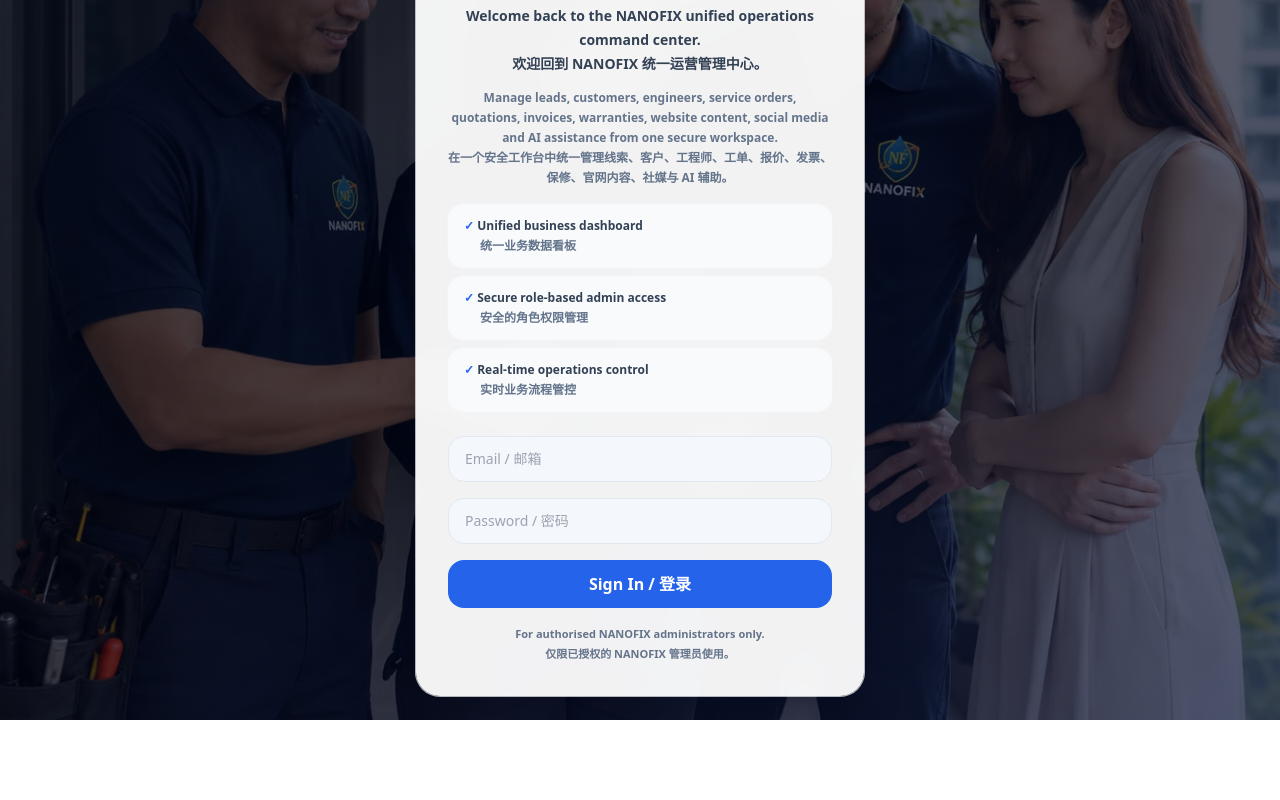
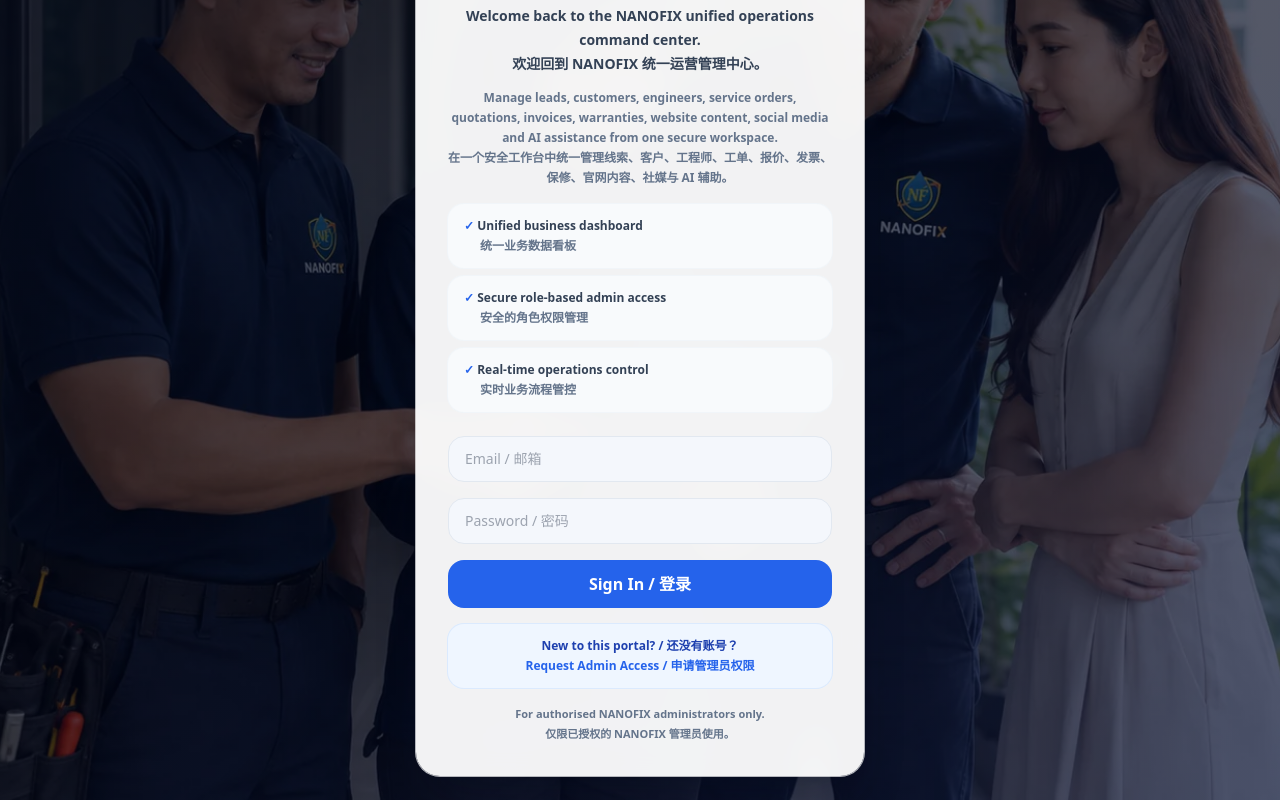
Before and after one commit to gaven2027-hash/NANOFIX_V28_UNIFIED_WEBSITE_ADMIN, a Next.js app: page /login in a window 1280 px wide. Shown: the part 325-1125 px from the top of the page. Before the commit the page ends 1045 px from the top, so only its background shows below. Built offline with nearby package versions, Linux system fonts and the light colour scheme; no server answers.

Commit message:
Add role based register links to login page

```diff
--- a/app/login/LoginForm.tsx
+++ b/app/login/LoginForm.tsx
@@ -1,5 +1,6 @@
 'use client';
 
+import Link from 'next/link';
 import { Suspense, useMemo, useState } from 'react';
 import { useRouter, useSearchParams } from 'next/navigation';
 import { createBrowserClient } from '@/lib/supabase/browser';
@@ -22,7 +23,9 @@ const copyByContext = {
       ['Real-time operations control', '实时业务流程管控']
     ],
     footer: 'For authorised NANOFIX administrators only.',
-    footerZh: '仅限已授权的 NANOFIX 管理员使用。'
+    footerZh: '仅限已授权的 NANOFIX 管理员使用。',
+    registerCta: 'Request Admin Access',
+    registerCtaZh: '申请管理员权限'
   },
   customer: {
     eyebrow: 'NANOFIX Premium Member Portal',
@@ -39,7 +42,9 @@ const copyByContext = {
       ['Keep your service records organised', '集中保存您的服务记录']
     ],
     footer: 'Designed for NANOFIX customers and premium members.',
-    footerZh: '专为 NANOFIX 客户与高级会员使用。'
+    footerZh: '专为 NANOFIX 客户与高级会员使用。',
+    registerCta: 'Create Premium Member Account',
+    registerCtaZh: '注册高级会员账号'
   },
   engineer: {
     eyebrow: 'NANOFIX Field Engineer Portal',
@@ -56,7 +61,9 @@ const copyByContext = {
       ['Upload site notes and photos', '上传现场记录与照片']
     ],
     footer: 'For approved NANOFIX engineers and field teams.',
-    footerZh: '仅限已审核通过的 NANOFIX 工程师和现场团队使用。'
+    footerZh: '仅限已审核通过的 NANOFIX 工程师和现场团队使用。',
+    registerCta: 'Apply for Engineer Access',
+    registerCtaZh: '申请工程师账号'
   }
 } as const;
 
@@ -93,6 +100,7 @@ function LoginFormInner({ forcedContext }: { forcedContext?: LoginContext }) {
   const context = getLoginContext(requestedNext, searchParams.get('role'), forcedContext);
   const copy = copyByContext[context];
   const setupWarning = useMemo(() => searchParams.get('setup') === 'supabase_env_missing', [searchParams]);
+  const registerHref = useMemo(() => `/register?role=${context}`, [context]);
 
   async function onSubmit(event: React.FormEvent<HTMLFormElement>) {
     event.preventDefault();
@@ -182,6 +190,10 @@ function LoginFormInner({ forcedContext }: { forcedContext?: LoginContext }) {
         <button className="w-full rounded-2xl bg-activeBlue px-4 py-3 font-bold text-white hover:bg-blue-700 disabled:cursor-not-allowed disabled:opacity-60" type="submit" disabled={loading}>
           {loading ? 'Signing in... / 登录中...' : 'Sign In / 登录'}
         </button>
+        <div className="rounded-2xl bg-blue-50 px-4 py-3 text-center text-xs font-bold leading-5 text-blue-800 ring-1 ring-blue-100">
+          New to this portal? / 还没有账号？<br />
+          <Link href={registerHref} className="text-activeBlue hover:underline">{copy.registerCta} / {copy.registerCtaZh}</Link>
+        </div>
         <p className="text-center text-[11px] font-bold leading-5 text-slate-500">
           {copy.footer}<br />{copy.footerZh}
         </p>
```
